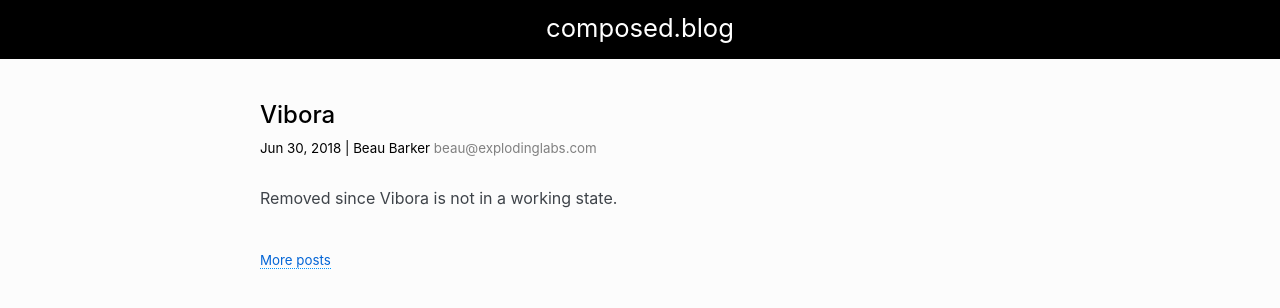
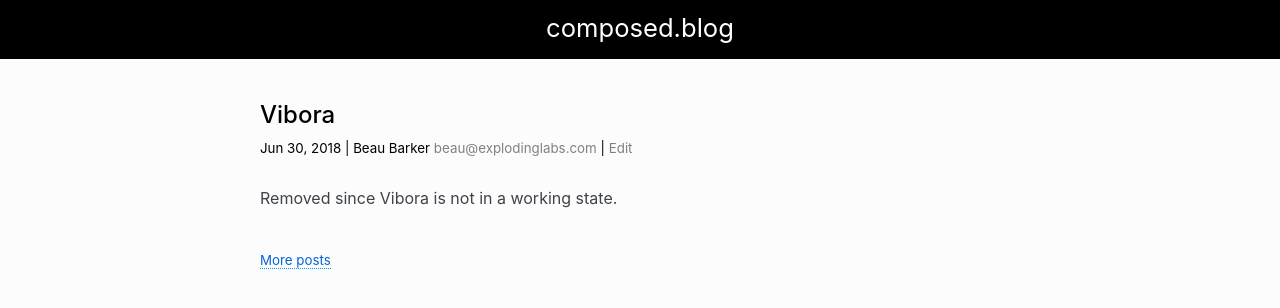
Before and after one commit to explodinglabs/explodinglabs.github.io, a Jekyll site: the page built from _posts/jsonrpc/2018-06-30-vibora.markdown, in a window 1280 px wide. Shown: the top 308 px of the page. Built offline with Jekyll 4.4.1, drawn with Linux system fonts in a browser that asks for light colours; some web fonts are replaced; our own code applies the rules of GitHub Pages for plain Markdown files.

Commit message:
Add edit link

```diff
--- a/_layouts/post.html
+++ b/_layouts/post.html
@@ -6,7 +6,10 @@ layout: all
     <div class="post-meta">
         <time datetime="{{ page.date | date_to_xmlschema }}" itemprop="datePublished">
             {{ page.date | date: "%b %-d, %Y" }} |
-            Beau Barker {% include email.html %}
+            Beau Barker {% include email.html %} |
+            <a href="https://github.com/explodinglabs/explodinglabs.github.io/edit/master/{{page.path}}">
+                Edit
+            </a>
         </time>
     </div>
     <div class="post-content" itemprop="articleBody">
```
